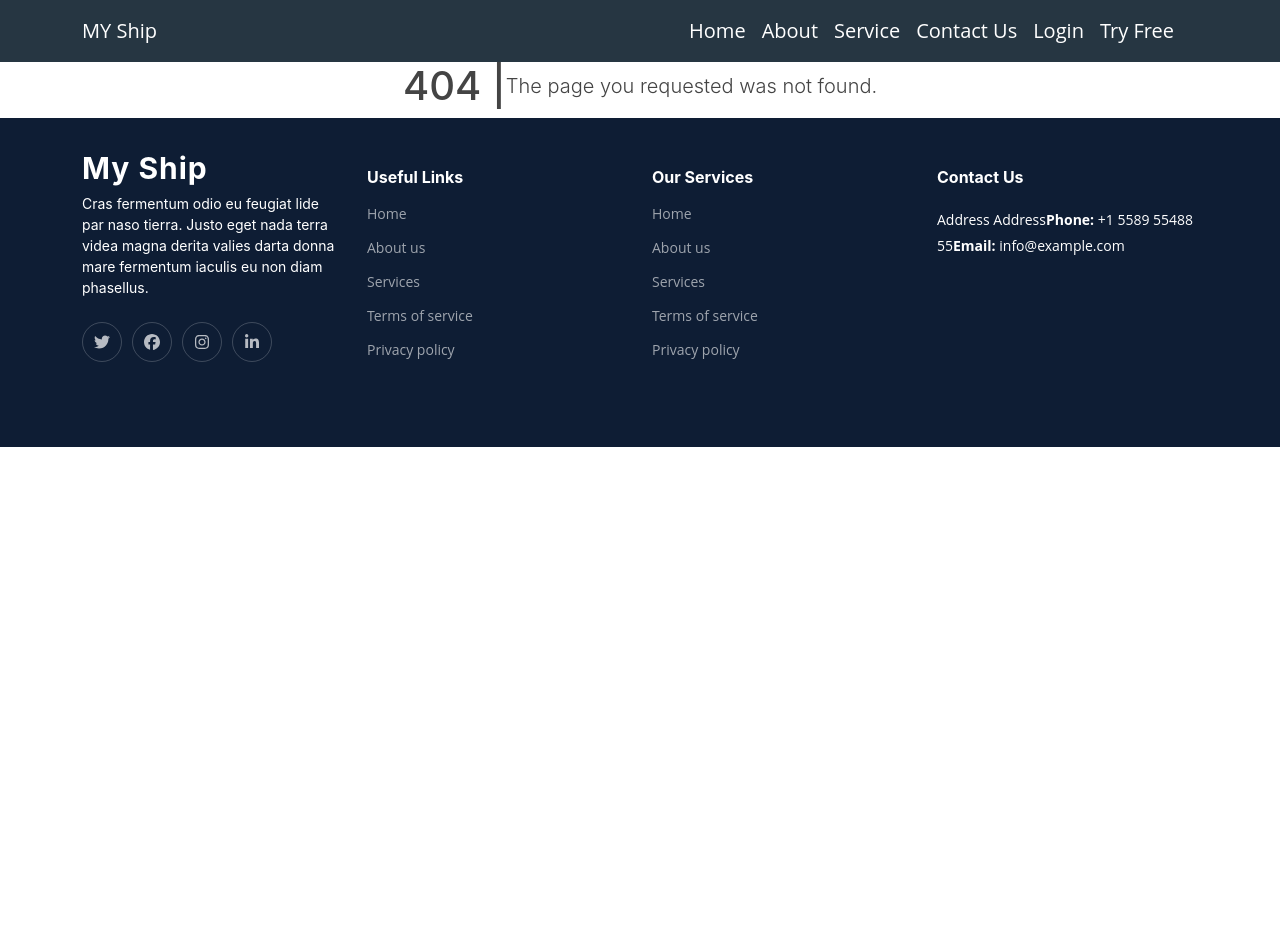
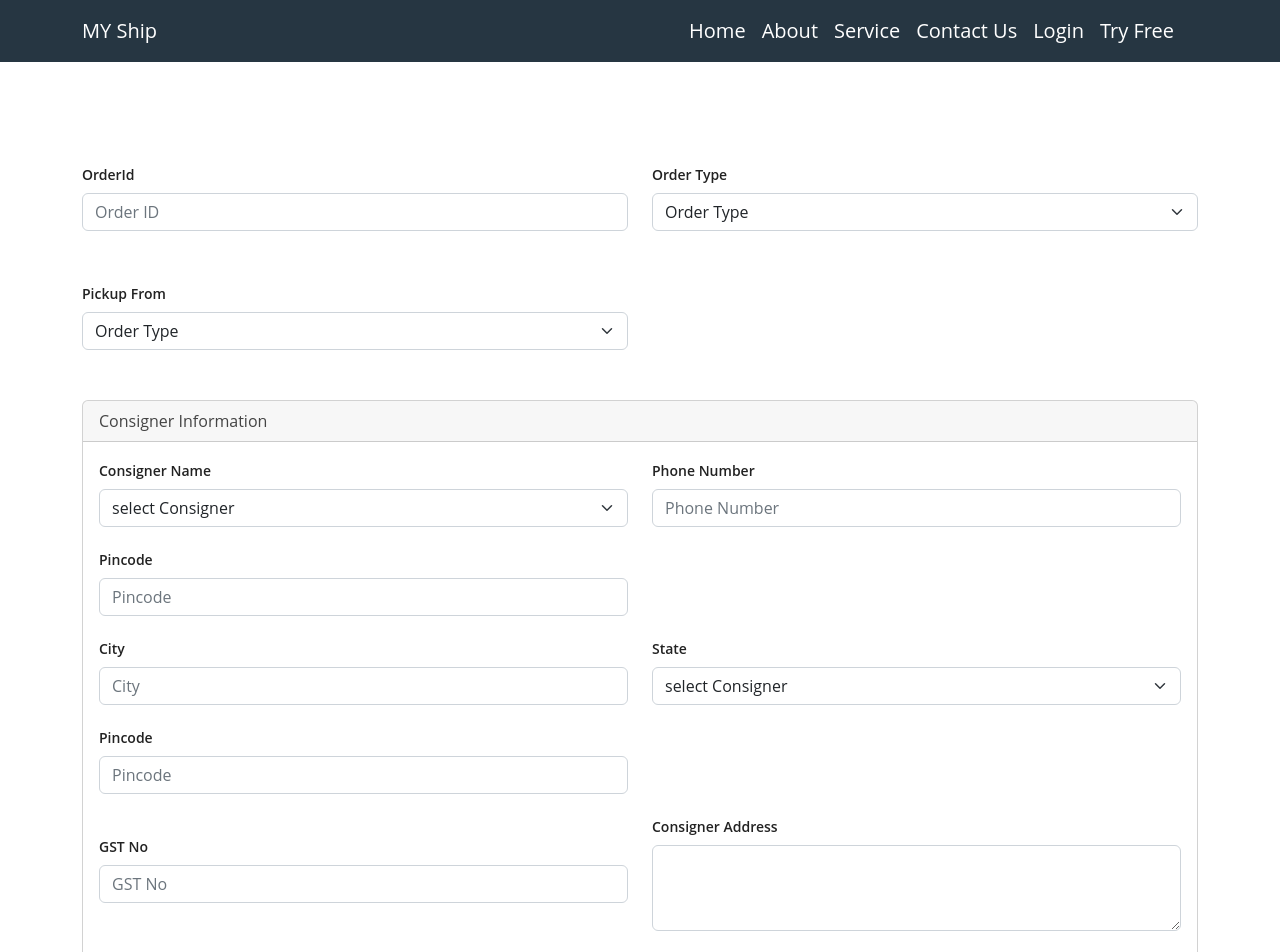
Before and after one commit to Jayaramvenkatanarayanan/myship, a React (Create React App) app: page /newOrder in a window 1280 px wide. Shown: the top 952 px of the page. Before the commit the page ends 800 px from the top, so only its background shows below. Built offline with nearby package versions, Linux system fonts and the light colour scheme.

Commit message:
feat: shipment order page created

```diff
--- a/src/App.js
+++ b/src/App.js
@@ -6,7 +6,7 @@ import Login from "./components/login/Login";
 import RegisterPage from "./components/login/RegisterPage";
 import NotFoundPage from "./components/NotFoundPage";
 import Dashboard from "./components/dashboard/Dashboard";
-import NewShipment from "./components/dashboard/newShipment";
+import NewShipment from "./components/dashboard/NewShipment";
 export default function App() {
   return (
     <Routes>
@@ -15,7 +15,7 @@ export default function App() {
       <Route path="login" element={<Login />} />
       <Route path="signUp" element={<RegisterPage />} />
       <Route path="dashboard" element={<Dashboard />} />
-      <Route path="newShipment" element={<NewShipment />} />
+      <Route path="newOrder" element={<NewShipment />} />
       <Route path="*" element={<NotFoundPage />} />
     </Routes>
   );
--- a/src/components/NotFoundPage.js
+++ b/src/components/NotFoundPage.js
@@ -2,7 +2,10 @@ import React from "react";
 
 export default function NotFoundPage() {
   return (
-    <div className="d-flex justify-content-center align-items-center" id="main">
+    <div
+      className="d-flex justify-content-center align-items-center dashboard"
+      id="main"
+    >
       <h1 className="mr-3 pr-3 align-top border-right inline-block align-content-center">
         404 |
       </h1>
--- a/src/components/dashboard/Dashboard.js
+++ b/src/components/dashboard/Dashboard.js
@@ -70,8 +70,8 @@ export default function Dashboard() {
           <h3>Shipment Details</h3>
           <div className="mb-2">
             <Button variant="primary" size="lg">
-              <Link to="/newShipment" className="btnColor">
-                New Shipment
+              <Link to="/newOrder" className="btnColor">
+                New Order
               </Link>
             </Button>
           </div>
--- a/src/components/dashboard/newShipment.js
+++ b/src/components/dashboard/newShipment.js
@@ -1,5 +1,154 @@
 import React from "react";
+import Container from "react-bootstrap/Container";
+import Row from "react-bootstrap/Row";
+import Col from "react-bootstrap/Col";
+import Form from "react-bootstrap/Form";
+import InputGroup from "react-bootstrap/InputGroup";
+import Card from "react-bootstrap/Card";
+import Button from "react-bootstrap/Button";
 
 export default function newShipment() {
-  return <div>newShipment</div>;
+  return (
+    <Container className="dashboard">
+      <Row>
+        <Col>
+          <Form.Label htmlFor="basic-url">OrderId</Form.Label>
+          <InputGroup className="md">
+            <Form.Control
+              id="basic-url"
+              aria-describedby="basic-addon3"
+              placeholder="Order ID"
+            />
+          </InputGroup>
+        </Col>
+        <Col>
+          <Form.Label htmlFor="basic-url">Order Type</Form.Label>
+          <Form.Select aria-label="Default select example">
+            <option>Order Type</option>
+            <option value="1">One</option>
+            <option value="2">Two</option>
+            <option value="3">Three</option>
+          </Form.Select>
+        </Col>
+      </Row>
+      <Row>
+        <Col className="dashboardForm">
+          <Form.Label htmlFor="basic-url">Pickup From</Form.Label>
+          <Form.Select aria-label="Default select example">
+            <option>Order Type</option>
+            <option value="1">One</option>
+            <option value="2">Two</option>
+            <option value="3">Three</option>
+          </Form.Select>
+        </Col>
+        <Col></Col>
+      </Row>
+
+      <Card>
+        <Card.Header>Consigner Information</Card.Header>
+        <Card.Body>
+          <Row>
+            <Col>
+              <Form.Label htmlFor="basic-url">Consigner Name</Form.Label>
+              <Form.Select aria-label="Default select example">
+                <option>select Consigner</option>
+                <option value="1">One</option>
+                <option value="2">Two</option>
+                <option value="3">Three</option>
+              </Form.Select>
+            </Col>
+            <Col>
+              <Form.Label htmlFor="basic-url">Phone Number</Form.Label>
+              <InputGroup className="md">
+                <Form.Control
+                  id="basic-url"
+                  aria-describedby="basic-addon3"
+                  placeholder="Phone Number"
+                />
+              </InputGroup>
+            </Col>
+          </Row>
+          <Row>
+            <Col className="dashboardFormTxt">
+              <Form.Label htmlFor="basic-url">Pincode</Form.Label>
+              <InputGroup className="md">
+                <Form.Control
+                  id="basic-url"
+                  aria-describedby="basic-addon3"
+                  placeholder="Pincode"
+                />
+              </InputGroup>
+            </Col>
+            <Col></Col>
+          </Row>
+          <Row>
+            <Col>
+              <Form.Label htmlFor="basic-url">City</Form.Label>
+              <InputGroup className="md">
+                <Form.Control
+                  id="basic-url"
+                  aria-describedby="basic-addon3"
+                  placeholder="City"
+                />
+              </InputGroup>
+            </Col>
+            <Col>
+              <Form.Label htmlFor="basic-url">State</Form.Label>
+              <Form.Select aria-label="Default select example">
+                <option>select Consigner</option>
+                <option value="1">One</option>
+                <option value="2">Two</option>
+                <option value="3">Three</option>
+              </Form.Select>
+            </Col>
+          </Row>
+          <Row>
+            <Col className="dashboardFormTxt">
+              <Form.Label htmlFor="basic-url">Pincode</Form.Label>
+              <InputGroup className="md">
+                <Form.Control
+                  id="basic-url"
+                  aria-describedby="basic-addon3"
+                  placeholder="Pincode"
+                />
+              </InputGroup>
+            </Col>
+            <Col></Col>
+          </Row>
+          <Row>
+            <Col className="dashboardFormTxt">
+              <Form.Label htmlFor="basic-url">GST No</Form.Label>
+              <InputGroup className="md">
+                <Form.Control
+                  id="basic-url"
+                  aria-describedby="basic-addon3"
+                  placeholder="GST No"
+                />
+              </InputGroup>
+            </Col>
+            <Col>
+              <Form.Group
+                className="mb-3"
+                controlId="exampleForm.ControlTextarea1"
+              >
+                <Form.Label>Consigner Address </Form.Label>
+                <Form.Control as="textarea" rows={3} />
+              </Form.Group>
+            </Col>
+          </Row>
+        </Card.Body>
+      </Card>
+      <Row className="dashboardFormTxt">
+        <Col>
+          <Button variant="primary" size="lg">
+            Create Order
+          </Button>{" "}
+          <Button variant="danger" size="lg">
+            Cancel
+          </Button>
+        </Col>
+        <Col></Col>
+      </Row>
+    </Container>
+  );
 }
--- a/src/css/globals.css
+++ b/src/css/globals.css
@@ -65,3 +65,14 @@ h6 {
 .btnColor:hover{
   color:white;
 }
+
+.dashboardForm{
+  padding-top: 50px;
+  padding-bottom: 50px;
+}
+
+
+.dashboardFormTxt{
+  padding-top: 20px;
+  padding-bottom: 20px;
+}
```
